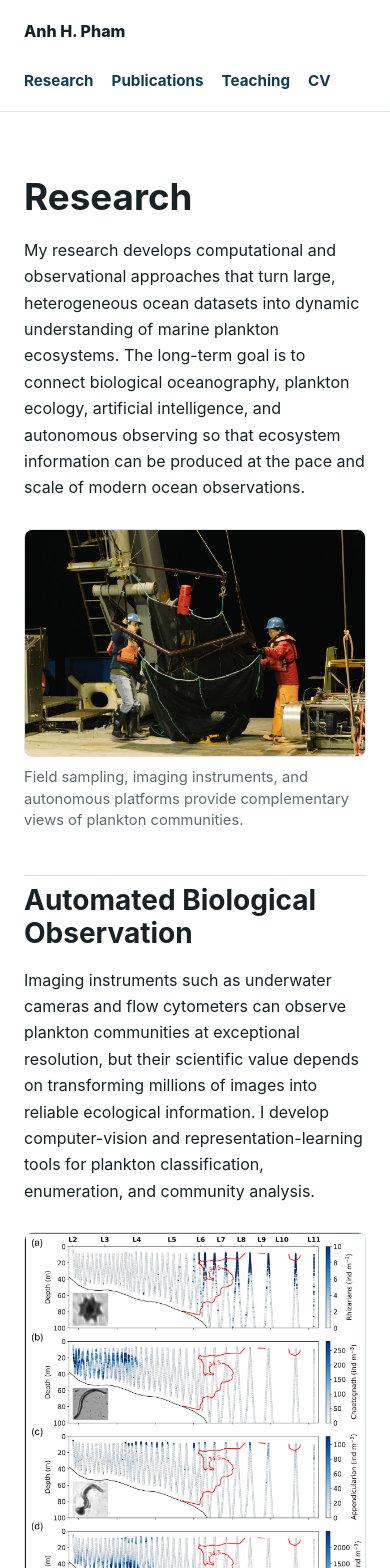
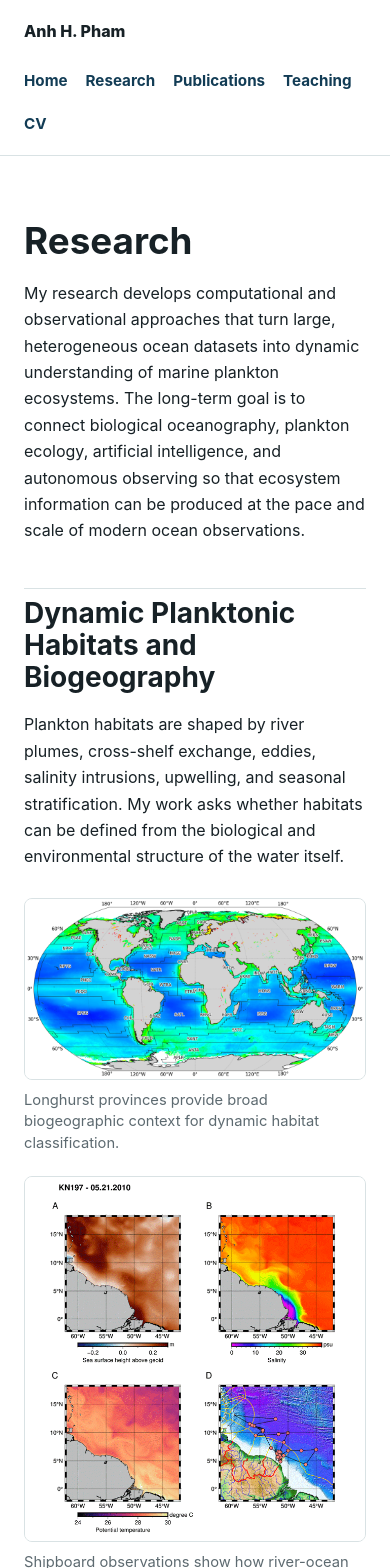
Before and after one commit to anhph95/anhph95.github.io, a Jekyll site: the page built from research.md, in a window 390 px wide. Shown: the top 1568 px of the page. Built offline with Jekyll 4.4.1, drawn with Linux system fonts in a browser that asks for light colours; some of the changed text lies outside the part shown.

Commit message:
Refine researcher site visuals and navigation

```diff
--- a/_layouts/default.html
+++ b/_layouts/default.html
@@ -12,6 +12,7 @@
     <header class="site-header">
       <a class="brand" href="{{ '/' | relative_url }}">Anh H. Pham</a>
       <nav class="site-nav" aria-label="Primary navigation">
+        <a href="{{ '/' | relative_url }}">Home</a>
         <a href="{{ '/research/' | relative_url }}">Research</a>
         <a href="{{ '/publications/' | relative_url }}">Publications</a>
         <a href="{{ '/teaching/' | relative_url }}">Teaching</a>
--- a/assets/css/style.css
+++ b/assets/css/style.css
@@ -66,29 +66,15 @@ a:hover {
 }
 
 .hero {
-  position: relative;
-  overflow: hidden;
-  padding: 84px max(24px, calc((100vw - var(--max)) / 2)) 48px;
-  background:
-    radial-gradient(circle at 18% 20%, rgba(13, 111, 127, 0.14), transparent 28%),
-    linear-gradient(135deg, #eef7f5 0%, #ffffff 44%, #f7f4ed 100%);
-}
-
-.hero-backdrop {
-  position: absolute;
-  inset: auto 0 0;
-  width: 100%;
-  height: 170px;
-  object-fit: cover;
-  opacity: 0.72;
+  padding: 64px max(24px, calc((100vw - var(--max)) / 2)) 42px;
+  background: linear-gradient(135deg, #eef7f5 0%, #ffffff 52%, #f7f4ed 100%);
 }
 
 .hero-grid {
-  position: relative;
   display: grid;
-  grid-template-columns: minmax(0, 1.45fr) minmax(280px, 0.55fr);
-  gap: 44px;
-  align-items: end;
+  grid-template-columns: minmax(0, 1.05fr) minmax(280px, 0.55fr);
+  gap: 36px;
+  align-items: center;
   max-width: var(--max);
   margin: 0 auto;
 }
@@ -112,7 +98,7 @@ h3 {
 h1 {
   max-width: 860px;
   margin: 0;
-  font-size: clamp(2.5rem, 7vw, 5.7rem);
+  font-size: clamp(2.15rem, 5.2vw, 4.35rem);
 }
 
 h2 {
@@ -129,7 +115,7 @@ h3 {
   max-width: 770px;
   margin: 22px 0 0;
   color: #34444a;
-  font-size: clamp(1.08rem, 2vw, 1.34rem);
+  font-size: clamp(1.03rem, 1.6vw, 1.2rem);
 }
 
 .portrait-card {
@@ -143,8 +129,7 @@ h3 {
 .portrait-card img {
   display: block;
   width: 100%;
-  aspect-ratio: 1;
-  object-fit: cover;
+  height: auto;
 }
 
 .portrait-card p {
@@ -265,7 +250,7 @@ figure video {
 
 figure video {
   aspect-ratio: 960 / 722;
-  object-fit: cover;
+  object-fit: contain;
 }
 
 figcaption {
@@ -281,7 +266,7 @@ figcaption {
 
 .visual-strip img {
   aspect-ratio: 4 / 3;
-  object-fit: cover;
+  object-fit: contain;
 }
 
 .feature-figure img {
@@ -296,7 +281,7 @@ figcaption {
 
 .wide-figure img {
   max-height: 420px;
-  object-fit: cover;
+  object-fit: contain;
 }
 
 .stat-list {
@@ -395,7 +380,37 @@ figcaption {
     grid-template-columns: 1fr;
   }
 
-  .hero-backdrop {
-    height: 120px;
+.panorama {
+  background: #102632;
+}
+
+.panorama img {
+  display: block;
+  width: 100%;
+  height: auto;
+  border: 0;
+  border-radius: 0;
+}
+
+.theme-gallery {
+  display: grid;
+  grid-template-columns: repeat(2, minmax(0, 1fr));
+  gap: 22px;
+  margin: 28px 0 36px;
+}
+
+.theme-gallery .figure-large {
+  grid-column: 1 / -1;
+}
+
+.theme-gallery img,
+.theme-gallery video {
+  height: auto;
+  object-fit: contain;
+}
+
+@media (max-width: 820px) {
+  .theme-gallery {
+    grid-template-columns: 1fr;
   }
 }
--- a/research.md
+++ b/research.md
@@ -11,67 +11,72 @@ description: "Research program of Anh H. Pham."
 
 My research develops computational and observational approaches that turn large, heterogeneous ocean datasets into dynamic understanding of marine plankton ecosystems. The long-term goal is to connect biological oceanography, plankton ecology, artificial intelligence, and autonomous observing so that ecosystem information can be produced at the pace and scale of modern ocean observations.
 
-<figure class="wide-figure">
-  <img src="{{ '/assets/media/trawl-net-1200.jpg' | relative_url }}" alt="Scientists handling a net on a research vessel at night.">
-  <figcaption>Field sampling, imaging instruments, and autonomous platforms provide complementary views of plankton communities.</figcaption>
-</figure>
+## Dynamic Planktonic Habitats and Biogeography
 
-## Automated Biological Observation
+Plankton habitats are shaped by river plumes, cross-shelf exchange, eddies, salinity intrusions, upwelling, and seasonal stratification. My work asks whether habitats can be defined from the biological and environmental structure of the water itself.
 
-Imaging instruments such as underwater cameras and flow cytometers can observe plankton communities at exceptional resolution, but their scientific value depends on transforming millions of images into reliable ecological information. I develop computer-vision and representation-learning tools for plankton classification, enumeration, and community analysis.
+<div class="theme-gallery">
+  <figure class="figure-large">
+    <img src="{{ '/images/Global_Biogeography_LonghurstProvince.png' | relative_url }}" alt="Global ocean biogeography map with Longhurst provinces.">
+    <figcaption>Longhurst provinces provide broad biogeographic context for dynamic habitat classification.</figcaption>
+  </figure>
+  <figure>
+    <img src="{{ '/images/Dynamic_Amazon_River_Plume.gif' | relative_url }}" alt="Animated shipboard observation of Amazon River plume dynamics.">
+    <figcaption>Shipboard observations show how river-ocean mixing creates moving ecological gradients.</figcaption>
+  </figure>
+  <figure>
+    <img src="{{ '/images/Habitat_Delineation_BGC_ARGO_Float.png' | relative_url }}" alt="Habitat delineation from Biogeochemical-Argo float observations.">
+    <figcaption>Biogeochemical-Argo observations support adaptive plankton habitat delineation.</figcaption>
+  </figure>
+</div>
 
-<div class="media-pair">
+Building on my Ph.D. research, I combine satellite remote sensing, Biogeochemical-Argo observations, shipboard measurements, autonomous vehicles, and plankton imagery to construct adaptive habitat maps. These maps can test whether community shifts follow nutrient gradients, water-mass history, mixing events, or physical intrusions.
+
+## Planktonic Community Variability
+
+Imaging instruments can observe plankton communities at exceptional resolution, but their scientific value depends on transforming millions of images into reliable ecological information. I use image-derived community records, multivariate statistics, and topic models to study ecological variability across space and time.
+
+<div class="theme-gallery">
+  <figure class="figure-large">
+    <img src="{{ '/images/IFCB_example_image_Sosik_Lab_@_WHOI.png' | relative_url }}" alt="Example Image FlowCytobot plankton images from the Sosik Lab at WHOI.">
+    <figcaption>IFCB imagery provides taxonomically rich observations of phytoplankton communities.</figcaption>
+  </figure>
+  <figure>
+    <img src="{{ '/images/Metacommunity_Variability.png' | relative_url }}" alt="Metacommunity variability figure with annual and partitioned plankton community signals.">
+    <figcaption>Long-term imaging records quantify metacommunity variability across years and shelf locations.</figcaption>
+  </figure>
+  <figure>
+    <img src="{{ '/images/IFCB_Topic_Modeling.png' | relative_url }}" alt="IFCB topic modeling figure showing plankton community structure across depth and latitude.">
+    <figcaption>Topic modeling reveals recurring phytoplankton community patterns across the Northeast U.S. Shelf.</figcaption>
+  </figure>
+</div>
+
+## Advanced Ocean Technologies
+
+This theme combines automated cyberinfrastructure and broadscale remote sensing. I build modular pipelines, dashboards, computer-vision workflows, and reproducible data products that connect observations from autonomous platforms, imaging systems, satellites, and shipboard sampling.
+
+<div class="theme-gallery">
+  <figure class="figure-large">
+    <video controls muted playsinline preload="metadata" poster="{{ '/assets/media/shadowgraph-yolo-poster.jpg' | relative_url }}">
+      <source src="{{ '/assets/media/shadowgraph-yolo-short.mp4' | relative_url }}" type="video/mp4">
+    </video>
+    <figcaption>Short computer-vision detection clip from shadowgraph plankton imagery.</figcaption>
+  </figure>
   <figure>
     <img src="{{ '/assets/media/shadowgraph-zooplankton.jpg' | relative_url }}" alt="Shadowgraph-derived zooplankton distribution visualization.">
     <figcaption>Shadowgraph imagery enables high-resolution views of zooplankton distributions.</figcaption>
   </figure>
   <figure>
-    <video controls muted playsinline preload="metadata" poster="{{ '/assets/media/shadowgraph-yolo-poster.jpg' | relative_url }}">
-      <source src="{{ '/assets/media/shadowgraph-yolo-short.mp4' | relative_url }}" type="video/mp4">
-    </video>
-    <figcaption>Short detection clip from a computer-vision workflow for plankton imagery.</figcaption>
+    <img src="{{ '/images/Phytoplankton_Functional_Type_Remote_Sensing.gif' | relative_url }}" alt="Animated remote-sensing view of phytoplankton functional types.">
+    <figcaption>Broadscale remote sensing links local plankton observations to basin-scale biological variability.</figcaption>
+  </figure>
+  <figure>
+    <img src="{{ '/images/Stingray_deployment.jpg' | relative_url }}" alt="Stingray platform deployment at sea.">
+    <figcaption>Stingray workflows connect autonomous imaging platforms to near-real-time data products.</figcaption>
   </figure>
 </div>
 
-A central goal is uncertainty-aware classification. Automated labels should support ecological inference while identifying where expert review is needed, where taxonomic ambiguity remains, and where model performance changes across regions, seasons, or instruments.
-
-## Dynamic Plankton Habitats
-
-Plankton habitats are shaped by river plumes, cross-shelf exchange, eddies, salinity intrusions, upwelling, and seasonal stratification. My work asks whether habitats can be defined from the biological and environmental structure of the water itself.
-
-<div class="media-pair">
-  <figure>
-    <img src="{{ '/images/Dynamic_Amazon_River_Plume.gif' | relative_url }}" alt="Animated view of Amazon River plume dynamics.">
-    <figcaption>River-ocean mixing creates moving ecological gradients in the tropical North Atlantic.</figcaption>
-  </figure>
-  <figure>
-    <img src="{{ '/images/Habitat_Delineation_BGC_ARGO_Float.png' | relative_url }}" alt="Habitat delineation from Biogeochemical-Argo float observations.">
-    <figcaption>Biogeochemical-Argo observations support adaptive plankton habitat classification.</figcaption>
-  </figure>
-</div>
-
-Building on my Ph.D. research, I combine satellite remote sensing, Biogeochemical-Argo observations, shipboard measurements, autonomous vehicles, and plankton imagery to construct adaptive habitat maps. These maps can test whether community shifts follow nutrient gradients, water-mass history, mixing events, or physical intrusions.
-
-## Predictive Cyberinfrastructure
-
-Ocean observing programs collect increasingly valuable data, but the steps between collection, quality control, integration, analysis, visualization, and interpretation remain fragmented. I build modular pipelines and dashboards that process observations from multiple platforms, harmonize environmental and biological data, and produce analysis-ready products.
-
-<div class="gallery-grid">
-  <figure>
-    <img src="{{ '/images/Phytoplankton_Functional_Type_Remote_Sensing.gif' | relative_url }}" alt="Animated remote-sensing view of phytoplankton functional types.">
-    <figcaption>Satellite products reveal broad-scale phytoplankton functional-type variability.</figcaption>
-  </figure>
-  <figure>
-    <img src="{{ '/images/Metacommunity_Variability.png' | relative_url }}" alt="Metacommunity variability figure with annual and partitioned plankton community signals.">
-    <figcaption>Long-term imaging records quantify community variability across years and shelf locations.</figcaption>
-  </figure>
-  <figure>
-    <img src="{{ '/images/Global_Biogeography_LonghurstProvince.png' | relative_url }}" alt="Global ocean biogeography map with Longhurst provinces.">
-    <figcaption>Global biogeographic frameworks provide context for dynamic habitat approaches.</figcaption>
-  </figure>
-</div>
-
-These systems emphasize reproducibility, transparent model assumptions, and flexible design so workflows can be adapted across instruments, institutions, and scientific questions.
+The Stingray dashboard is available at <a href="https://stingraydash.whoi.edu">stingraydash.whoi.edu</a>.
 
 ## Current Directions
 
```
Also changed, not shown: index.md (+26 -36 lines), images/IFCB_example_image_Sosik_Lab_@_WHOI.png (added), 3 other files.
